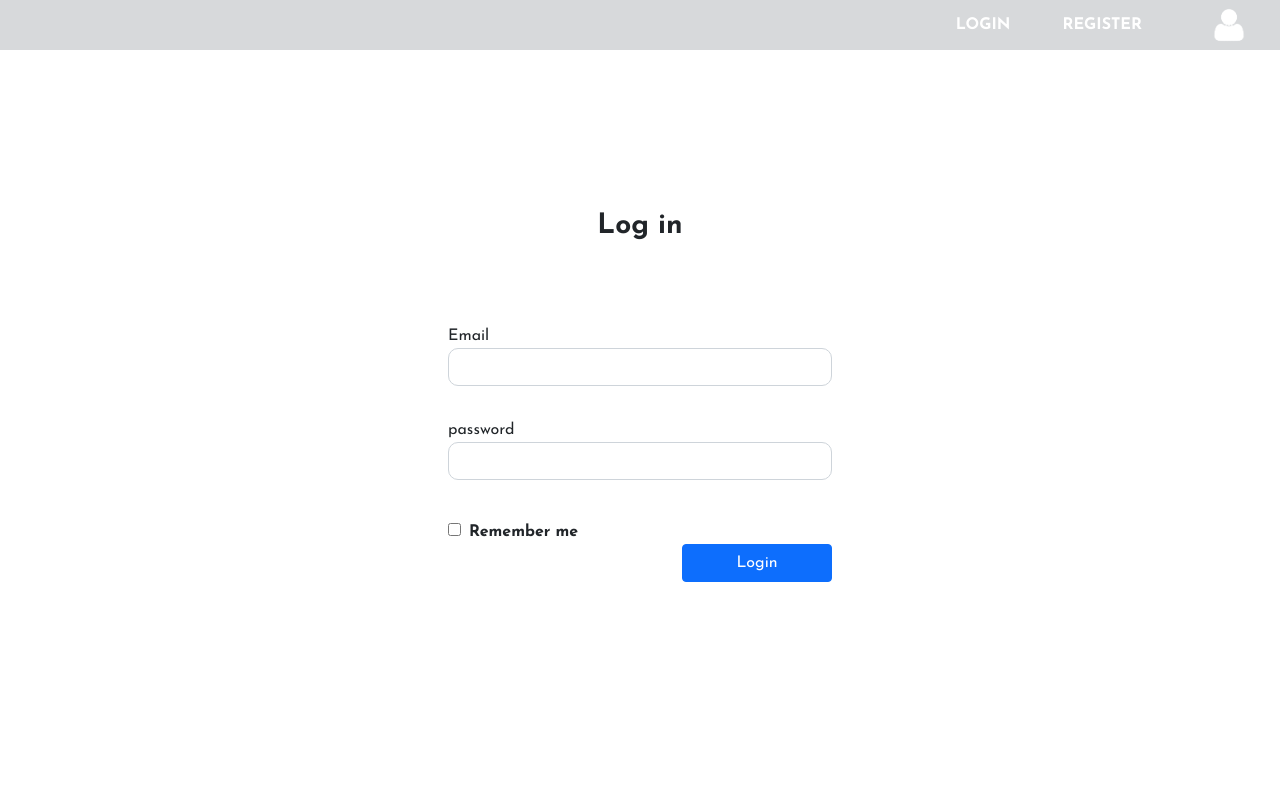
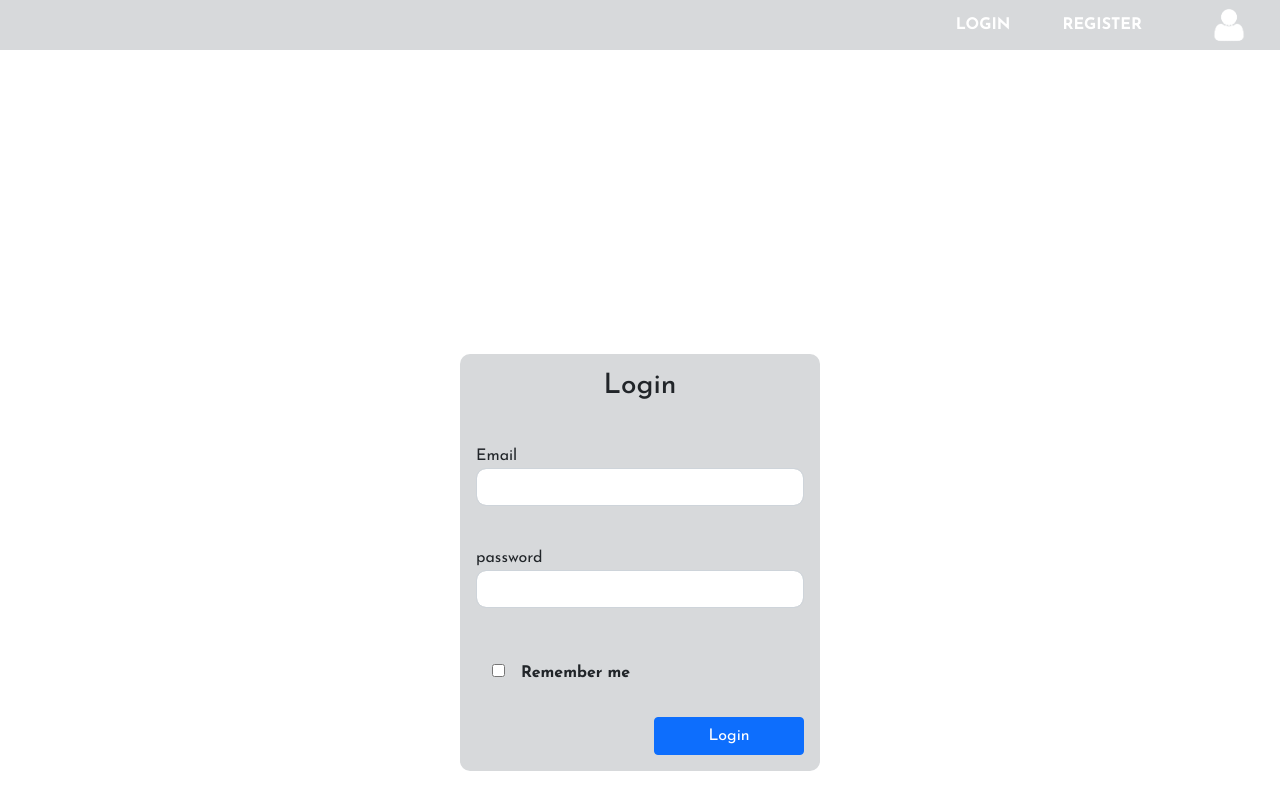
Before and after one commit to A-Isco/Sports-App, a React (Create React App) app in the folder client/: page /login in a window 1280 px wide. Shown: the top 800 px of the page. Built offline with nearby package versions, Linux system fonts and the light colour scheme.

Commit message:
style fixed

```diff
--- a/client/src/components/EditProfile.jsx
+++ b/client/src/components/EditProfile.jsx
@@ -136,11 +136,12 @@ let EditProfile = () => {
         console.log(Player);
     }
     return (
-        <div>
+        <div >
             <Navbar/>
+            <div>
             <div  className="card min-vh-100 p-5">
             <div className="row  p-5  m-5 ">
-                <form className="mx-5"  action="http://localhost:4000/api/players/card"style={{backgroundColor: "#d7d9db"}} onSubmit={(e) => editPlayer(e)}  enctype="multipart/form-data">
+                <form className="col-4 mx-auto card  mt-3 p-3 "  action="http://localhost:4000/api/players/card"style={{backgroundColor: "#d7d9db"}} onSubmit={(e) => editPlayer(e)}  enctype="multipart/form-data">
                     <div className="text-center p-3">
                         <h3>Edit Profile</h3>
                     </div>
@@ -253,12 +254,16 @@ let EditProfile = () => {
                             </label>
                     </div>
                     <button className="btn btn-primary btn-block  form-control mt-3 mb-3" type="submit"  >Update</button>
+                    {(errors.length > 0) ?
+                        <div className="mt-2  form-control mx-auto alert alert-danger ">
+                            {errors}
+
+                        </div>:null
+                    }
                     </form>
-            <div className="mt-2 w-25 mx-auto alert alert-danger ">
-                {errors}
 
+        </div>
             </div>
-        </div>
             </div>
         </div>
     );
--- a/client/src/components/auth/login.js
+++ b/client/src/components/auth/login.js
@@ -2,6 +2,7 @@ import { useContext, useState } from "react";
 import axios from 'axios'
 import {useNavigate} from 'react-router-dom';
 import {appContext} from '../../App'
+
 let Login = ()=>{
 let appContextValue = useContext(appContext)
 let navigation = useNavigate()
@@ -12,30 +13,37 @@ let [error, setError] = useState(null)
 
 let render_form = ()=>{
     return (
+        <div className=" min-vh-100 p-5" >
 
-            <div className="d-flex justify-content-center ">
+            <div className="d-flex justify-content-center  row p-5 m-5 ">
 
             <div className="login">
 
 
-        <form  onSubmit={submit} >
-            <div className="headers">
-            <h3 className="fw-bold">Log in</h3>
+        <form  onSubmit={submit}   style={{backgroundColor: "#d7d9db",borderRadius:'10px'}} >
+            <div className="text-center p-3">
+                <h3>Login</h3>
             </div>
 
+            <div className="m-3">
             <span >Email  </span><br/>
-            <input type="email"  className="mb-2 form-control" onChange={(e)=>setEmail(e.target.value)}/>
+            <input type="email"  className="  form-control" onChange={(e)=>setEmail(e.target.value)}/>
             <br/>
+            </div>
+            <div className="m-3">
             <span>password </span><br/>
-            <input type="password" className="form-control " onChange = {(e)=>setPassword(e.target.value)}/><br/>
+            <input type="password" className="form-control  " onChange = {(e)=>setPassword(e.target.value)}/><br/>
             <p className="text-danger">{error}</p>
-            <input className="me-2 mb-2" type="checkbox" onChange={(e)=>{setRemember_me(e.target.checked);}} /><span className="fw-bold">Remember me</span><br/>
+
+            <input className=" mb-2 m-3" type="checkbox" onChange={(e)=>{setRemember_me(e.target.checked);}} /><span className="fw-bold">Remember me</span><br/>
+            </div>
             <div className="d-flex justify-content-end">
-            <button className="btn btn-primary" style={{width:"150px"}} type="submit">Login</button>
+            <button className="btn btn-primary m-3" style={{width:"150px"}} type="submit">Login</button>
             </div>
 
 
         </form>
+        </div>
         </div>
         </div>
     )
--- a/client/src/components/auth/signup.js
+++ b/client/src/components/auth/signup.js
@@ -70,28 +70,31 @@ let Signup = ()=>{
 let render_form = ()=>{
     return(
 
-<div>
+<div className="card min-vh-100 p-5">
 
 
-<div>
-   <h2 className="fw-bold mt-5">Create Account</h2>
-   <p className="text-secondary">By creating account you will be able to book any playground you want,
-   connect with other players and make a team</p>
-</div>
-<div className="row">
-    <div className="col-8">
-        <form className="signup" onSubmit={(e) => create_account(e)}  enctype="multipart/form-data">
+
+
+<div className="row p-5 m-5" >
+
+    <div className="">
+        <form className="signup col-5 mx-auto   mt-3 p-3 " style={{backgroundColor: "#d7d9db",borderRadius:'10px'}} onSubmit={(e) => create_account(e)}   enctype="multipart/form-data">
+            <div>
+                <h2 className="fw-bold mt-5">Create Account</h2>
+                <p className="text-secondary">By creating account you will be able to book any playground you want,
+                    connect with other players and make a team</p>
+            </div>
             <span>Name</span><br/>
-            <input type="text"  className="mb-2 form-control mt-1" style={{width:"46vw"}} onChange={(e)=>setUsername(e.target.value)}/>
+            <input type="text"  className="mb-2 form-control mt-1"  onChange={(e)=>setUsername(e.target.value)}/>
             <br/>
             <span>Email</span><br/>
-            <input type="email"  className="mb-2 form-control mt-1" style={{width:"46vw"}} onChange={(e)=>setEmail(e.target.value)}/>
+            <input type="email"  className="mb-2 form-control mt-1"  onChange={(e)=>setEmail(e.target.value)}/>
             <br/>
             <span>Password</span><br/>
-            <input type="password"  className="mb-2 form-control mt-1" style={{width:"46vw"}} onChange={(e)=>setPassword(e.target.value)}/>
+            <input type="password"  className="mb-2 form-control mt-1"  onChange={(e)=>setPassword(e.target.value)}/>
             <br/>
             <span>Confirm Password</span><br/>
-            <input type="password"  className="mb-2 form-control mt-1" style={{width:"46vw"}} onChange={(e)=>setConfirm_password(e.target.value)}/>
+            <input type="password"  className="mb-2 form-control mt-1"  onChange={(e)=>setConfirm_password(e.target.value)}/>
             <br/>
             <div className="row">
                 <div className="col-7 ">
@@ -101,7 +104,7 @@ let render_form = ()=>{
                 </div>
                 <div className="col-5">
                 <span>Birth Date</span><br/>
-                <input onChange={(e)=>setBirth_date(e.target.value)} type="date" style={{width:"10vw"}} className="mt-3 form-control"/>
+                <input onChange={(e)=>setBirth_date(e.target.value)} type="date" className="mt-3 form-control"/>
                 </div>
             </div>
             <div className="form-group col-md-4">
@@ -149,8 +152,8 @@ let render_form = ()=>{
             <p className="text-danger">{error}</p>
             <br/>
 
-            <div className="col-4 d-flex align-items-center flex-column">
-                <button type="submit"  className="btn btn-primary rounded-3 fw-bold mt-auto mb-4">Create Account</button>
+            <div className=" d-flex justify-content-end">
+                <button type="submit"  className="btn btn-primary rounded-3 fw-bold mt-auto mb-4 mx-3">Create Account</button>
             </div>
         </form>
     </div>
@@ -223,7 +226,7 @@ let create_account = (e)=>{
 
 }
 return(
-    <div className="container">
+    <div>
         {render_form()}
     </div>
 )
```
